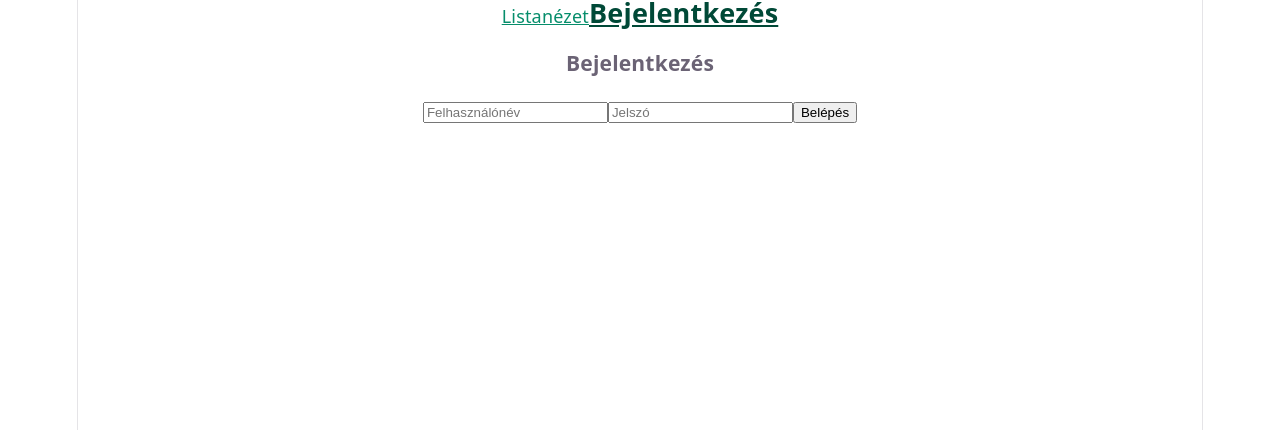
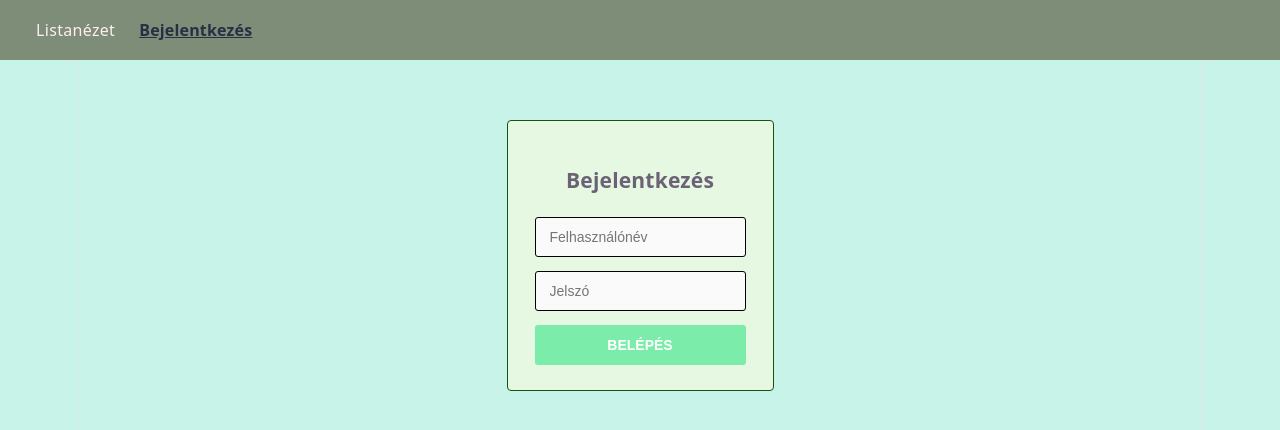
Before and after one commit to Balogh1223/react_final_project_BCS, a React (Vite) app in the folder react/: page /login in a window 1280 px wide. Shown: the top 430 px of the page. Built offline with nearby package versions, Linux system fonts and the light colour scheme; no server answers.

Commit message:
Css hozzáadása

```diff
--- a/react/src/components/Details.jsx
+++ b/react/src/components/Details.jsx
@@ -1,4 +1,5 @@
 import { useParams, useNavigate } from "react-router-dom";
+import Card from "../wrappers/Card";
 
 function Details({ trees }) {
   const { id } = useParams();
@@ -12,6 +13,7 @@ function Details({ trees }) {
   }
 
   return (
+    <Card>
         <div>
         <h1>{tree.destination}</h1>
 
@@ -29,6 +31,7 @@ function Details({ trees }) {
             Vissza
         </button>
         </div>
+    </Card>
   );
 }
 
--- a/react/src/components/Login.jsx
+++ b/react/src/components/Login.jsx
@@ -1,6 +1,7 @@
 import { useRef } from "react";
 import { useAuth } from "../context/loginContext";
 import { useNavigate } from "react-router-dom";
+import styles from './Login.module.css'
 
 const Login = () => {
     const usernameRef = useRef();
@@ -42,13 +43,13 @@ const Login = () => {
 
   return(
     <>
-    <div>
+    <div className={styles.container}>
         <h3>Bejelentkezés</h3>
-        <form onSubmit={handleSubmit}>
-          <input type="text" placeholder="Felhasználónév" ref={usernameRef}/>
-          <input type="password" placeholder="Jelszó" ref={passwordRef}/>
+        <form onSubmit={handleSubmit}  className={styles.form}>
+          <input type="text" placeholder="Felhasználónév" ref={usernameRef} className={styles.input}/>
+          <input type="password" placeholder="Jelszó" ref={passwordRef} className={styles.input}/>
 
-          <button type="submit">Belépés</button>
+          <button type="submit" className={styles.button}>Belépés</button>
         </form>
 
     </div>
--- /dev/null
+++ b/react/src/components/Login.module.css
@@ -0,0 +1,41 @@
+body{
+  background-color: #c8f3e8;
+}
+
+
+.container {
+  padding: 25px 27px;
+  max-width: 360px;
+  margin: 60px auto;
+  background: #e6f8e1;
+  border: 1px solid #175215;
+  border-radius: 4px;
+  text-align: center;
+}
+
+.form {
+  display: flex;
+  flex-direction: column;
+  gap: 14px;
+  margin-top: 24px;
+}
+
+.input {
+  padding: 11px 14px;
+  border: 1px solid #000000;
+  border-radius: 3px;
+  font-size: 14px;
+  color: #1a1a1a;
+  background: #fafafa;
+}
+
+.button {
+  padding: 12px;
+  background: #7becaa;
+  color: #fff;
+  border: none;
+  border-radius: 3px;
+  font-size: 14px;
+  font-weight: 600;
+  text-transform: uppercase;
+}
--- a/react/src/components/NavBar.jsx
+++ b/react/src/components/NavBar.jsx
@@ -6,7 +6,7 @@ const NavBar = () =>{
     const {isLogged, logout} = useAuth()
 
     return(
-        <nav>
+        <nav className={classes.navbar}>
             <NavLink to='/' className={({isActive}) => isActive ? classes.active : classes.link}>Listanézet</NavLink>
 
             {isLogged && <NavLink to='form' className={({isActive}) =>isActive ? classes.active : classes.link}>Új facsemete</NavLink>}
--- a/react/src/components/NavBar.module.css
+++ b/react/src/components/NavBar.module.css
@@ -1,24 +1,36 @@
 .navbar {
-    position: absolute;
-    left: 0;
-    top: 1rem;
+  position:fixed;
+  left: 0;
+  top: 0;
+  display: flex;
+  align-items: center;
+  padding: 0 24px;
+  height: 60px;
+  background: #7d8d78;
+  width: 100%;
+  box-sizing: border-box;
 }
 
-.navbar>a {
-    padding-left: 1rem;
+.navbar > a {
+  padding: 0 12px;
 }
 
-.link{
-    color:rgb(6, 141, 107);
-    font-size: 1rem;
+.link {
+  color: #ffeef2;
+  font-size: 16px;
+  font-weight: 500;
+  text-decoration: none;
+  letter-spacing: 0.02em;
+  transition: color 0.15s ease;
 }
 
-.link:hover{
-    color: rgb(0, 73, 55);
+.link:hover {
+  color: #1a1a1a;
 }
 
-.active, .active:hover{
-    color:rgb(0, 73, 55);
-    font-weight: 600;
-    font-size: 1.5rem;
+.active,
+.active:hover {
+  color: #263045;
+  font-weight: 700;
+  font-size: 16px;
 }
--- a/react/src/components/TreeForm.jsx
+++ b/react/src/components/TreeForm.jsx
@@ -1,6 +1,7 @@
 import { useRef, useState } from "react";
 import Card from "../wrappers/Card";
 import Swal from "sweetalert2"
+import styles from "./TreeForm.module.css"
 
 const TreeForm = ({ sendDataToApp }) => {
 
@@ -75,25 +76,36 @@ const TreeForm = ({ sendDataToApp }) => {
 
     return (
         <Card>
-            <div>
+            <div className={styles.container}>
                 <h2>Új facsemete felvitele</h2>
-                <form onSubmit={handleSubmit}>
-                    <label htmlFor="name">Név:</label>
-                    <input type="text" id="name" ref={nameRef}/><br />
+                <form onSubmit={handleSubmit} className={styles.form}>
 
-                    <label htmlFor="img_url">Kép URL:</label>
-                    <input type="text" id="img_url" ref={img_urlRef}/><br />
+                    <div style={styles.formGroup}>
+                        <label htmlFor="name">Név:</label>
+                        <input type="text" id="name" ref={nameRef}/>
+                    </div>
 
-                    <label htmlFor="price">Ár:</label>
-                    <input type="number" id="price" ref={priceRef}/><br />
+                    <div style={styles.formGroup}>
+                        <label htmlFor="img_url">Kép URL:</label>
+                        <input type="text" id="img_url" ref={img_urlRef}/>
+                    </div>
 
-                    <label htmlFor="stock">Darabszám:</label>
-                    <input type="number" id="stock" ref={stockRef}/><br />
+                    <div style={styles.formGroup}>
+                        <label htmlFor="price">Ár:</label>
+                        <input type="number" id="price" ref={priceRef}/>
+                    </div>
 
-                    <label htmlFor="describtion">Leírás:</label>
-                    <input type="text" id="describtion" ref={descriptionRef}/><br />
+                    <div style={styles.formGroup}>
+                        <label htmlFor="stock">Darabszám:</label>
+                        <input type="number" id="stock" ref={stockRef}/>
+                    </div>
 
-                    <button type="submit">
+                    <div style={styles.formGroup}>
+                        <label htmlFor="describtion">Leírás:</label>
+                        <input type="text" id="describtion" ref={descriptionRef}/>
+                    </div>
+
+                    <button type="submit" className={styles.button}>
                         Küldés
                     </button>
                 </form>
--- /dev/null
+++ b/react/src/components/TreeForm.module.css
@@ -0,0 +1,71 @@
+.container {
+  width: 100%;
+  max-width: 520px;
+  margin: 48px auto;
+  padding: 0 16px;
+  box-sizing: border-box;
+}
+
+.title {
+  text-align: center;
+  margin-bottom: 28px;
+  font-size: 22px;
+  font-weight: 700;
+  letter-spacing: 0.03em;
+  text-transform: uppercase;
+  color: #1a1a1a;
+}
+
+.form {
+  display: flex;
+  flex-direction: column;
+  gap: 16px;
+}
+
+.formGroup {
+  display: flex;
+  flex-direction: column;
+}
+
+.label {
+  font-size: 12px;
+  font-weight: 800;
+  letter-spacing: 0.06em;
+  text-transform: uppercase;
+  color: #888;
+  margin-bottom: 6px;
+}
+
+.input,
+.textarea {
+  padding: 11px 14px;
+  border: 1px solid #d4d4d4;
+  border-radius: 3px;
+  font-size: 14px;
+  color: #1a1a1a;
+  background: #fafafa;
+  transition: border-color 0.15s ease, background 0.15s ease;
+}
+
+.input:focus,
+.textarea:focus {
+  outline: none;
+  border-color: #1a1a1a;
+  background: #fff;
+}
+
+.textarea {
+  min-height: 100px;
+  resize: vertical;
+}
+
+.button {
+  padding: 12px;
+  background: #7becaa;
+  color: #fff;
+  border: none;
+  border-radius: 3px;
+  font-size: 14px;
+  font-weight: 600;
+  text-transform: uppercase;
+}
--- a/react/src/components/TreeItem.jsx
+++ b/react/src/components/TreeItem.jsx
@@ -2,6 +2,7 @@ import Swal from "sweetalert2";
 import Card from "../wrappers/Card";
 import { NavLink } from "react-router-dom";
 import { useAuth } from "../context/loginContext";
+import styles from "./TreeItem.module.css"
 
 
 const TreeItem = ({tree, deleteTree}) => {
@@ -37,13 +38,13 @@ const TreeItem = ({tree, deleteTree}) => {
     return(
         <>
         <Card>
-            <div>
-                <h3>{tree.name}</h3>
+            <div className={styles.container}>
+                <h3 className={styles.product}>{tree.name}</h3>
                 <img src={tree.img_url} alt={tree.name} title={tree.name}/>
             </div>
-            {isLogged && <button onClick={() => handleDelete(tree.id)}>Törlés</button>}
+            {isLogged && <button onClick={() => handleDelete(tree.id)} className={styles.button}>Törlés</button>}
             <NavLink to={`/details/${tree.id}`}>
-                <button>Részletek</button>
+                <button className={styles.button}>Részletek</button>
             </NavLink>
         </Card>
         </>
--- /dev/null
+++ b/react/src/components/TreeItem.module.css
@@ -0,0 +1,63 @@
+body{
+  padding-top: 60px
+}
+
+.container {
+  padding: 20px;
+  display: flex;
+  flex-direction: column;
+  gap: 10px;
+  background: #e0ffe4;
+  border: 1px solid #e5e5e5;
+  border-radius: 4px;
+}
+
+.product {
+  font-size: 18px;
+  font-weight: 700;
+  color: #000000;
+}
+
+.infoRow {
+  font-size: 14px;
+  color: #000000;
+}
+
+.label {
+  font-size: 12px;
+  font-weight: 600;
+  letter-spacing: 0.05em;
+  text-transform: uppercase;
+  color: #000000;
+}
+
+.notes {
+  margin-top: 4px;
+  font-size: 13px;
+  color: #000000;
+  background: #f5f5f5;
+  padding: 10px 12px;
+  border-radius: 3px;
+  border-left: 3px solid #d4d4d4;
+}
+
+.image {
+  width: 100%;
+  max-width: 50%;
+  height: auto;
+  border-radius: 3px;
+  display: block;
+  margin: 8px auto 0;
+  object-fit: cover;
+}
+
+.button {
+  padding: 10px;
+  background: #7becaa;
+  color: #fff;
+  border: none;
+  border-radius: 3px;
+  font-size: 14px;
+  font-weight: 600;
+  text-transform: uppercase;
+}
```
Lines whose indentation alone changed are shown as unchanged.
